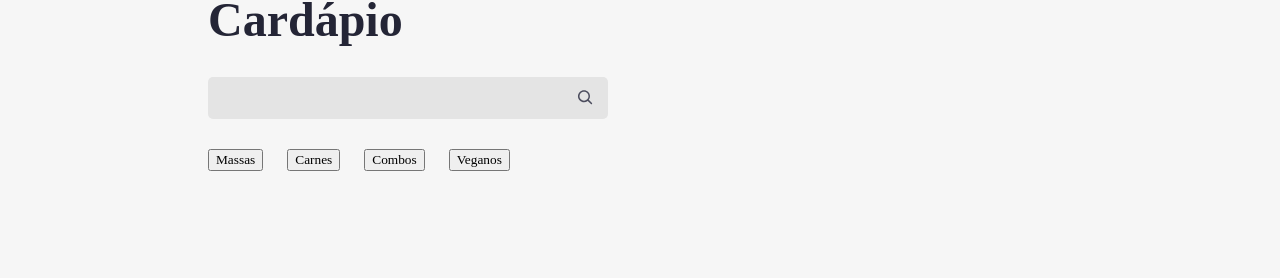
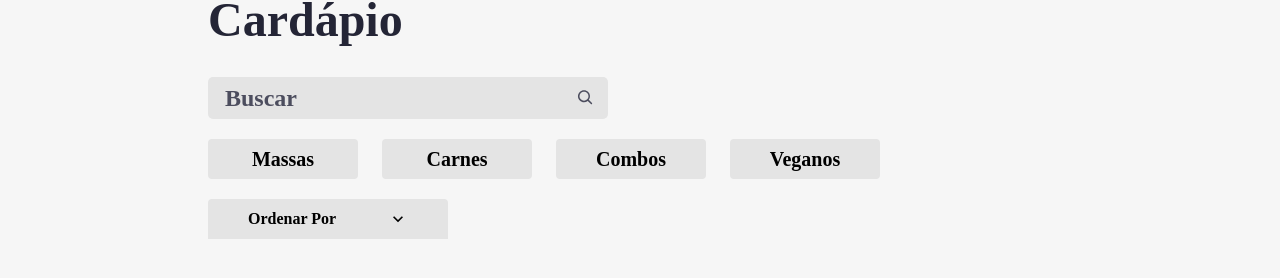
Before and after one commit to arlyanne/Projeto-Aluroni, a React (Create React App) app: page / in a window 1280 px wide. Shown: the part 522-800 px from the top of the page. Built offline with nearby package versions, Linux system fonts and the light colour scheme; a web font is replaced by a local one.

Commit message:
Inferir o tipo de um obj; Manipular obj; Biblioteca Classnames

```diff
--- a/package.json
+++ b/package.json
@@ -10,6 +10,7 @@
     "@types/node": "^16.18.34",
     "@types/react": "^18.2.9",
     "@types/react-dom": "^18.2.4",
+    "classnames": "^2.3.2",
     "normalize.css": "^8.0.1",
     "react": "^18.2.0",
     "react-dom": "^18.2.0",
--- a/public/index.html
+++ b/public/index.html
@@ -2,17 +2,13 @@
 <html lang="en">
   <head>
     <meta charset="utf-8" />
-    <link rel="icon" href="%PUBLIC_URL%/favicon.ico" />
+    <link rel="icon" href="%PUBLIC_URL%/favicon.svg" />
     <meta name="viewport" content="width=device-width, initial-scale=1" />
     <meta name="theme-color" content="#000000" />
     <meta
       name="description"
       content="Web site created using create-react-app"
     />
-    <link rel="apple-touch-icon" href="%PUBLIC_URL%/logo192.png" />
-
-    <link rel="manifest" href="%PUBLIC_URL%/manifest.json" />
-
     <title>Aluroni</title>
   </head>
   <body>
--- a/src/pages/Cardapio/Buscador/index.tsx
+++ b/src/pages/Cardapio/Buscador/index.tsx
@@ -13,6 +13,7 @@
               <input
                  value={busca}
                  onChange={(evento) => setBusca(evento.target.value)}
+                 placeholder="Buscar"
                />
                <CgSearch size={20} color="#4C4D5E"/>
         </div>
--- a/src/pages/Cardapio/Filtros/index.tsx
+++ b/src/pages/Cardapio/Filtros/index.tsx
@@ -1,17 +1,33 @@
+import React from 'react';
 import filtros from './filtros.json';
 import styles from './Filtros.module.scss'
+import classNames from 'classnames';
 
 type IOpcao = typeof filtros[0];
 
 
-export default function Filtros(){
+interface Props  {
+    filtro: number | null;
+    setFiltro: React.Dispatch<React.SetStateAction<number | null>>
+}
 
-    function selecionarFiltro(opcao: IOpcao) {}
+export default function Filtros({filtro, setFiltro }: Props) {
 
+    function selecionarFiltro(opcao: IOpcao) {
+        if(filtro === opcao.id) return setFiltro(null); //Se meu filtro for igual a opcao.id(opcao que selecionamos) da retorno null pois o mesmo entente que ja esta selecionado ai ele deseleciona.
+
+        return setFiltro(opcao.id);
+    }
     return (
         <div className={styles.filtros}>
             {filtros.map((opcao) => (
-                <button className={styles.filtros__filtros} key={opcao.id} onClick={() => selecionarFiltro(opcao)}>
+                <button
+                className={classNames({
+                    [styles.filtros__filtro]: true,
+                    [styles['filtros__filtro--ativo']]: filtro === opcao.id
+                })}
+                key={opcao.id}
+                onClick={() => selecionarFiltro(opcao)}>
                     {opcao.label}
                 </button>
             ))}
--- /dev/null
+++ b/src/pages/Cardapio/Ordenador/Ordenador.module.scss
@@ -0,0 +1,49 @@
+@import "styles/variaveis";
+
+.ordenador {
+  align-items: center;
+  background-color: $grey;
+  border: none;
+  border-top-left-radius: 4px;
+  border-top-right-radius: 4px;
+  display: flex;
+  font-size: 1rem;
+  font-weight: bold;
+  height: 40px;
+  justify-content: space-between;
+  min-width: 240px;
+  padding: 0 40px;
+  position: relative;
+  &--ativo {
+    background-color: $blue;
+    color: white;
+  }
+  &__options {
+    display: none;
+    position: absolute;
+    left: 0;
+    flex-direction: column;
+    top: 100%;
+    width: 100%;
+    &--ativo {
+      display: flex;
+    }
+  }
+  &__option {
+    align-items: center;
+    background-color: $grey;
+    border-top: 2px solid $light-grey;
+    box-sizing: border-box;
+    color: $black;
+    display: flex;
+    height: 40px;
+    justify-content: center;
+    width: inherit;
+    &:hover,
+    &--ativo {
+      background-color: $blue;
+      cursor: pointer;
+      color: white;
+    }
+  }
+}
--- /dev/null
+++ b/src/pages/Cardapio/Ordenador/index.tsx
@@ -0,0 +1,47 @@
+import classNames from 'classnames';
+import styles from './Ordenador.module.scss';
+import opcoes from './opcoes.json';
+import React, {useState} from 'react';
+import {MdKeyboardArrowDown, MdKeyboardArrowUp} from 'react-icons/md';
+
+interface Props {
+    ordenador: string,
+    setOrdenador: React.Dispatch<React.SetStateAction<string>>;
+}
+
+export default function Ordenador({ordenador,setOrdenador} : Props) {
+    const [aberto, setAberto] = useState(false);
+    const nomeOrdenador =
+       ordenador && opcoes.find(opcao => opcao.value === ordenador)?.nome;
+     return (
+        <button
+        className={classNames({
+            [styles.ordenador]: true,
+            [styles["ordenador--ativo"]]: ordenador !== "",
+        })}
+        onClick={() => setAberto(!aberto)}
+        onBlur={() => setAberto(false)}
+        >
+        <span>{nomeOrdenador || "Ordenar Por"}</span>
+        {aberto ? (
+             < MdKeyboardArrowUp size={20} />
+            ) : (
+              < MdKeyboardArrowDown size={20} />
+            )}
+            <div className={classNames({
+                [styles.ordenador__options]: true,
+                [styles["ordenador__options--ativo"]]: aberto,
+            })}>
+                {opcoes.map((opcao) => (
+                <div
+                  className={styles.ordenador__option}
+                  key={opcao.value}
+                  onClick={() => setOrdenador(opcao.value)}
+                >
+                    {opcao.nome}
+                </div>
+            ))}
+            </div>
+        </button>
+    );
+}
--- /dev/null
+++ b/src/pages/Cardapio/Ordenador/opcoes.json
@@ -0,0 +1,18 @@
+[
+    {
+      "nome": "",
+      "value": ""
+    },
+    {
+      "nome": "Porção",
+      "value": "porcao"
+    },
+    {
+      "nome": "Qtd. pessoas",
+      "value": "qtd_pessoas"
+    },
+    {
+      "nome": "Preço",
+      "value": "preco"
+    }
+  ]
--- a/src/pages/Cardapio/index.tsx
+++ b/src/pages/Cardapio/index.tsx
@@ -3,9 +3,12 @@
 import {ReactComponent as Logo} from 'assets/logo.svg';
 import { useState } from 'react';
 import Filtros from './Filtros';
+import Ordenador from './Ordenador';
 
 export default function Cardapio() {
     const [busca, setBusca] = useState("");
+    const [filtro, setFiltro] = useState<number | null>(null);
+    const [ordenador, setOrdenador] = useState("");
 
     return(
         <main>
@@ -22,8 +25,10 @@
                 <Buscador
                    busca={busca}
                    setBusca={setBusca}/>
-                   <div className={styles.cardapio__filtros}></div>
-                   <Filtros/>
+                   <div className={styles.cardapio__filtros}>
+                   <Filtros filtro={filtro} setFiltro={setFiltro}/>
+                   <Ordenador ordenador={ordenador} setOrdenador={setOrdenador} />
+                   </div>
             </section>
         </main>
     );
```
Also changed, not shown: public/favicon.svg (added), 1 other file (tests, documents, lock files or other folders).
